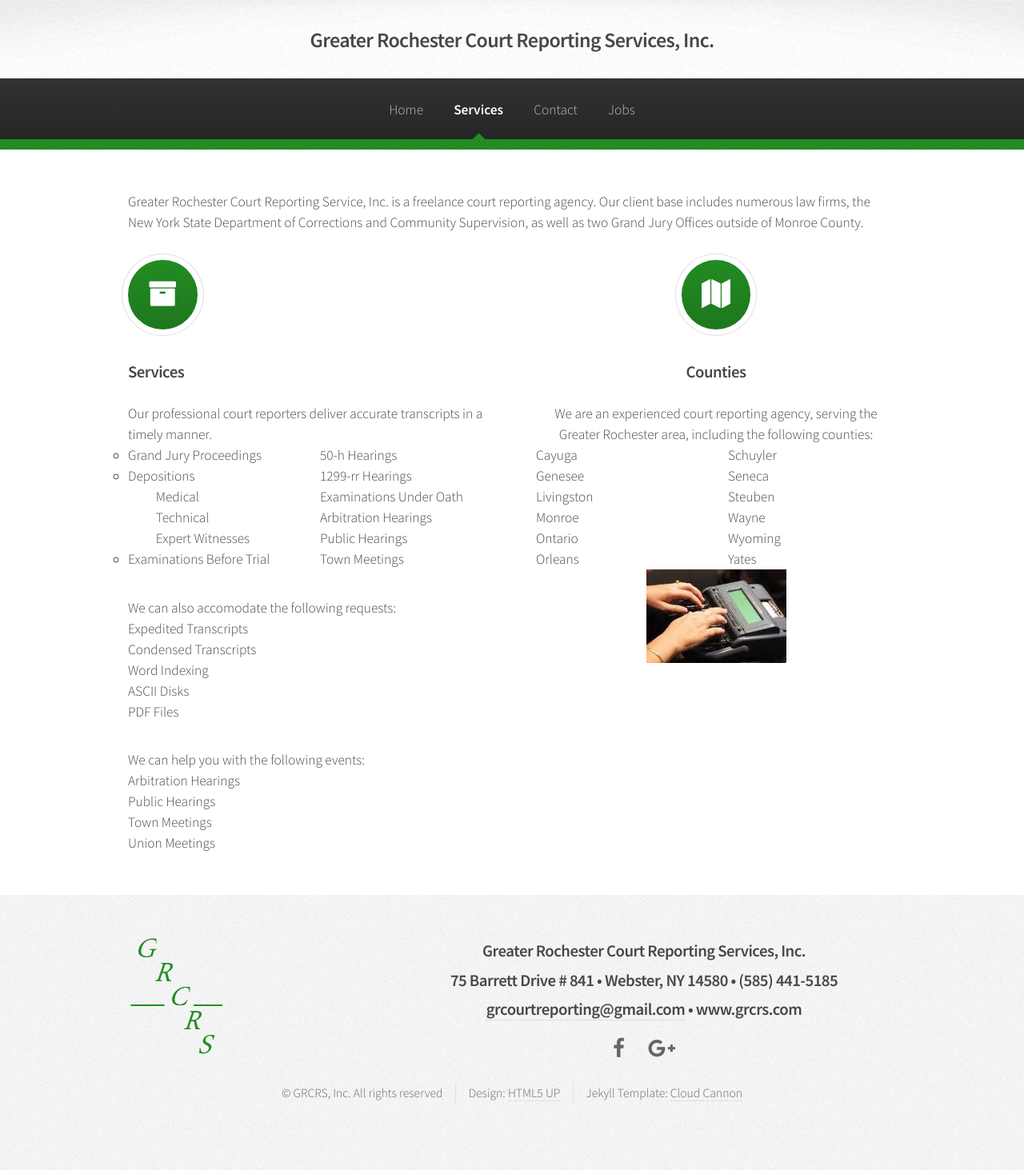
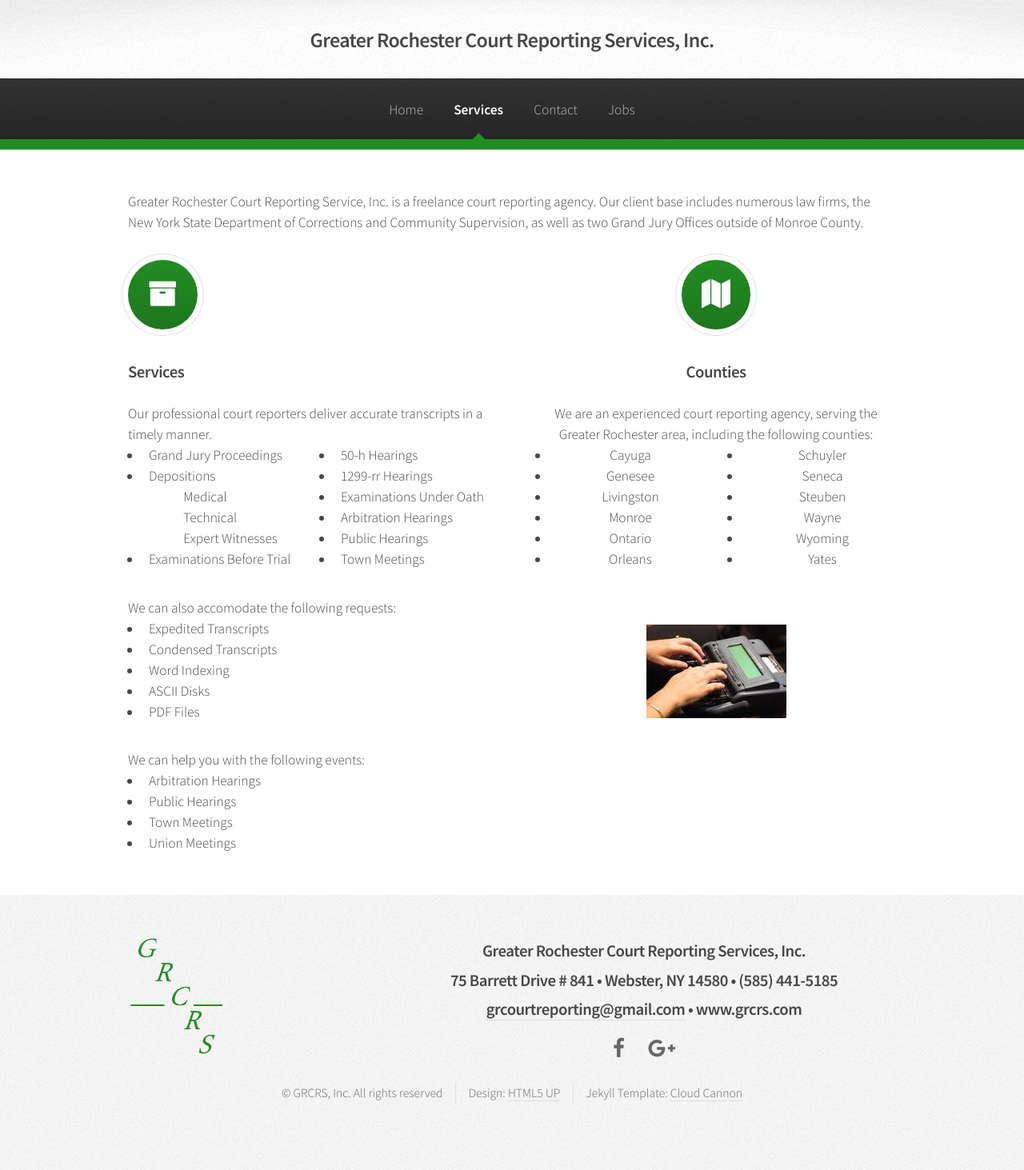
Before and after one commit to loganrath/grcrs, a Jekyll site: the page built from services.html, in a window 1280 px wide. Shown: the whole page at 80% size. Built offline with Jekyll 4.4.1, drawn with Linux system fonts in a browser that asks for light colours.

Commit message:
default class

```diff
--- a/services.html
+++ b/services.html
@@ -15,7 +15,7 @@
 						<p style="margin-bottom: 0">Our professional court reporters deliver accurate transcripts in a timely manner.</p>
 						<div class="row">
 							<div class="6u">
-						<ul style="list-style-type: circle;">
+						<ul class="default">
 							<li>Grand Jury Proceedings</li>
 							<li>Depositions <ul style="margin-left: 2em; margin-bottom: 0;">
 								<li>Medical</li>
@@ -24,7 +24,7 @@
 							</ul></li>
 							<li>Examinations Before Trial</li>
 						</ul></div><div class="6u">
-						<ul>
+						<ul class="default">
 							<li>50-h Hearings</li>
 							<li>1299-rr Hearings</li>
 							<li>Examinations Under Oath</li>
@@ -34,7 +34,7 @@
 						</ul>
 						</div></div>
 						<p style="margin-bottom: 0;">We can also accomodate the following requests:</p>
-						<ul>
+						<ul  class="default">
 							<li>Expedited Transcripts</li>
     						<li>Condensed Transcripts</li>
     						<li>Word Indexing</li>
@@ -42,7 +42,7 @@
     						<li>PDF Files</li>
     					</ul>
     					<p style="margin-bottom: 0;">We can help you with the following events:</p>
-						<ul style="text-align:left;">
+						<ul  class="default">
 							<li>Arbitration Hearings</li>
 							<li>Public Hearings</li>
 							<li>Town Meetings</li>
@@ -57,14 +57,14 @@
 						<p style="margin-bottom: 0;">We are an experienced court reporting agency, serving the Greater Rochester area, including the following counties:</p>
 						<div class="row">
 							<div class="6u">
-							<ul style="text-align: left; margin-bottom: 0;">
+							<ul class="default">
 								<li>Cayuga</li>
 								<li>Genesee</li>
 								<li>Livingston</li>
 								<li>Monroe</li>
 								<li>Ontario</li>
 								<li>Orleans</li>
-							</ul></div><div class="6u"><ul style="text-align: left; margin-bottom: 0;">
+							</ul></div><div class="6u"><ul class="default">
 								<li>Schuyler</li>
 								<li>Seneca</li>
 								<li>Steuben</li>
@@ -74,7 +74,7 @@
 						</ul>
 					</div>
 					</div>
-					<p style="text-align:center;"><img src="{{ site.baseurl }}/assets/images/stenohands.jpg" alt="Stenographer Typing" /></p>
+					<p style="text-align:center; margin-top: 2em;"><img src="{{ site.baseurl }}/assets/images/stenohands.jpg" alt="Stenographer Typing" /></p>
 				</section>
 				<!--section class="4u">
 					<div class="box highlight">
```
